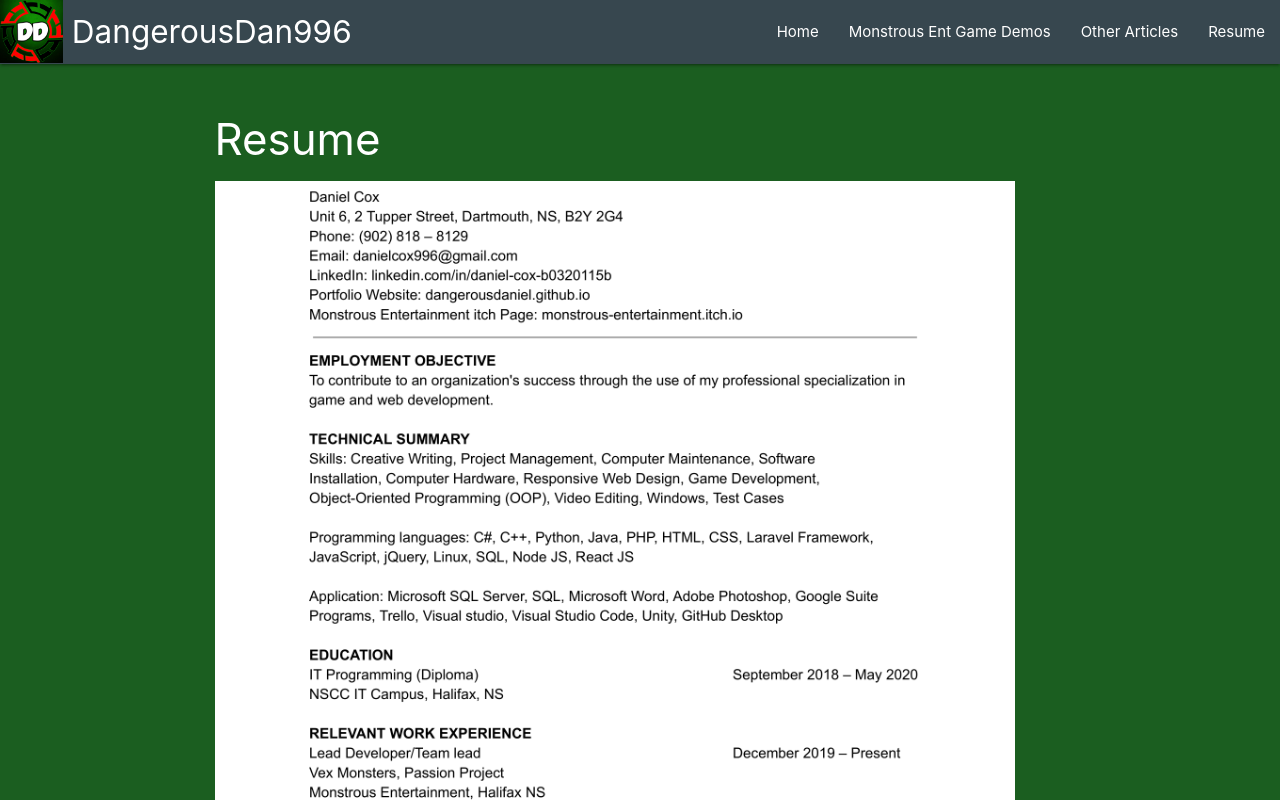
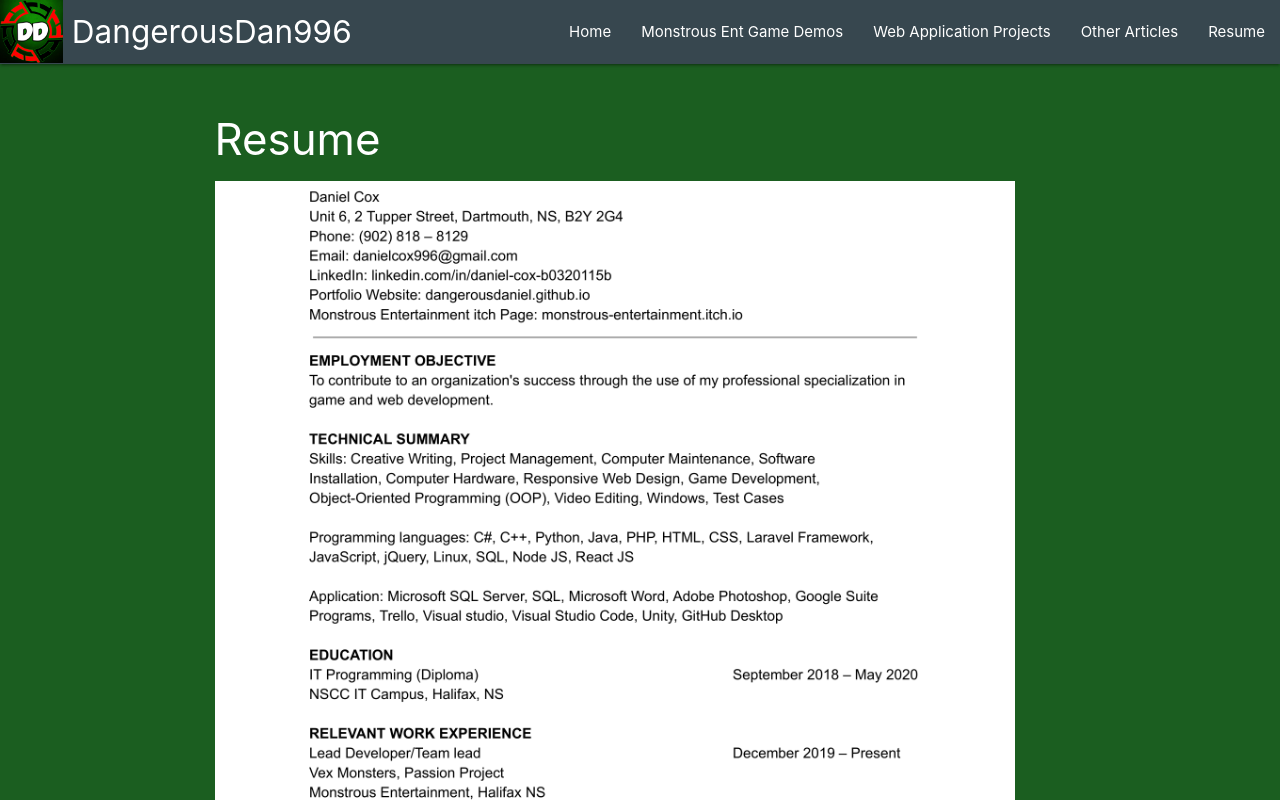
Before and after one commit to DangerousDaniel/My-Portfolio-Website-Recreation-Frontend, a Next.js app in the folder mywebsiterecreationfrontend/: page /resume in a window 1280 px wide. Shown: the top 800 px of the page. Built offline with nearby package versions, Linux system fonts and the light colour scheme.

Commit message:
Ready to Deploy to Vercel

```diff
--- a/mywebsiterecreationfrontend/components/layout/navbar.jsx
+++ b/mywebsiterecreationfrontend/components/layout/navbar.jsx
@@ -29,7 +29,8 @@ export default function NavBar() {
                     <ul className="right hide-on-med-and-down">
                         <li className={router.asPath == "/" ? "active" : ""}><Link href="/">Home</Link></li>
                         <li className={router.asPath == "/article/category/1" ? "active" : ""}><Link href="/article/category/1">Monstrous Ent Game Demos</Link></li>
-                        <li className={router.asPath == "/article/category/2" ? "active" : ""}><Link href="/article/category/2">Other Articles</Link></li>
+                        <li className={router.asPath == "/article/category/1" ? "active" : ""}><Link href="/article/category/1">Web Application Projects</Link></li>
+                        <li className={router.asPath == "/article/category/3" ? "active" : ""}><Link href="/article/category/2">Other Articles</Link></li>
                         <li className={router.asPath == "/resume/" ? "active" : ""}><Link href="/resume/">Resume</Link></li>
                     </ul>
                 </div>
```
Also changed, not shown: mywebsiterecreationfrontend/plans/frontend_plan_mark2.2.txt, 1 other file (tests, documents, lock files or other folders).
